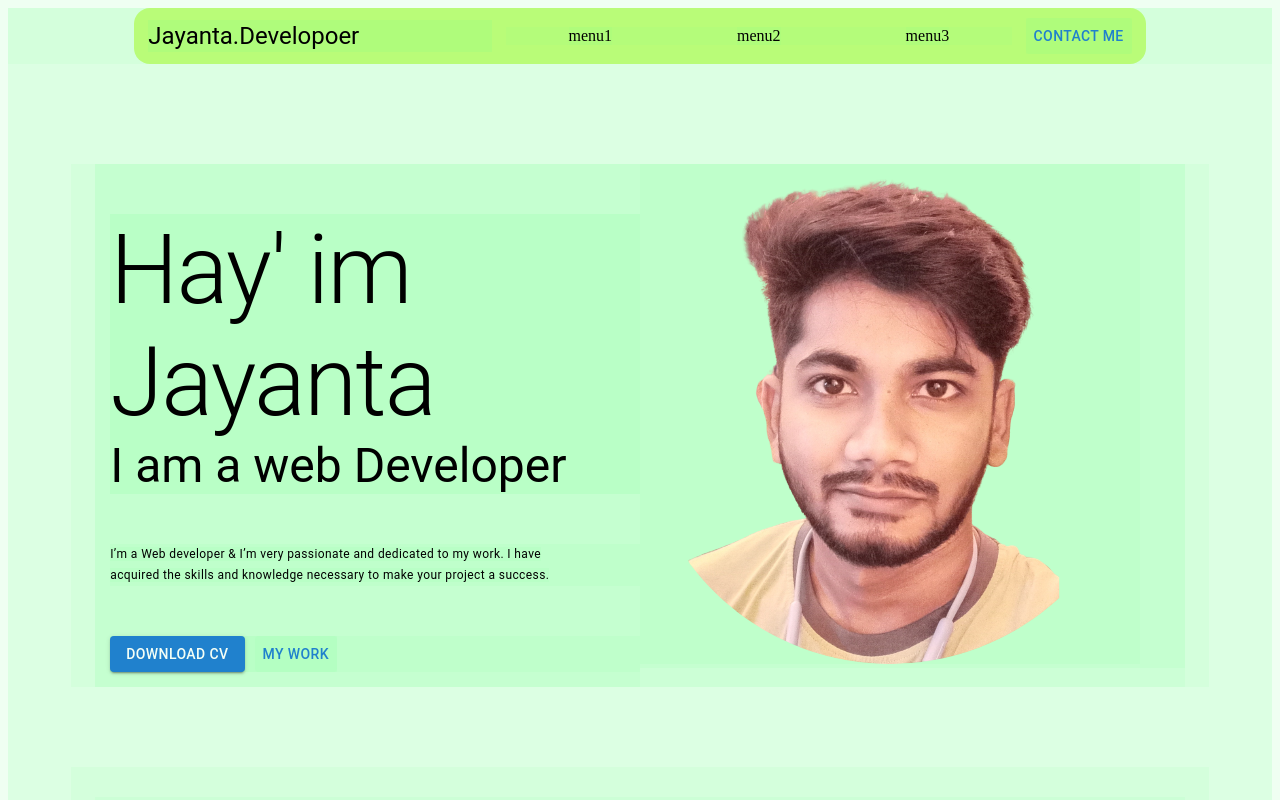
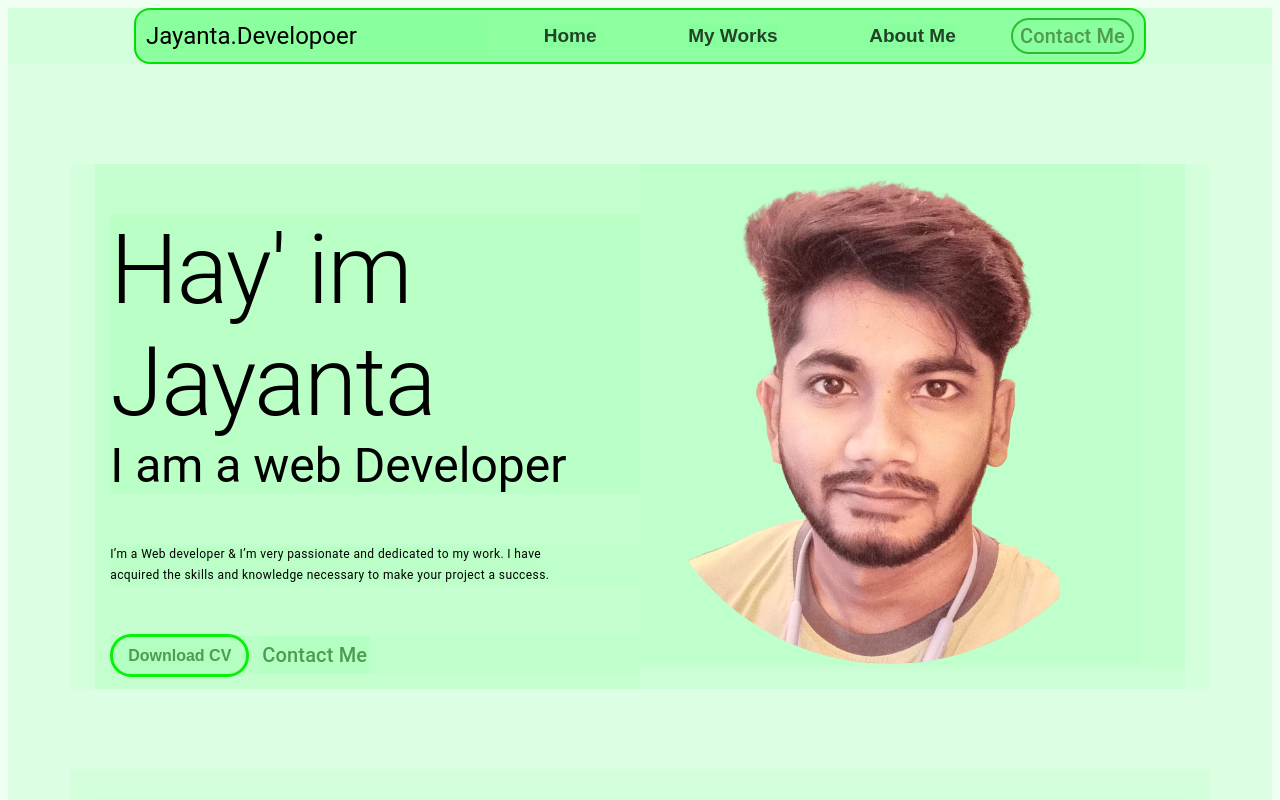
Before and after one commit to jayanta-developer/portfolio, a React (Create React App) app: page / in a window 1280 px wide. Shown: the top 800 px of the page. Built offline with nearby package versions, Linux system fonts and the light colour scheme.

Commit message:
almost done with navbar and home page

```diff
--- a/src/Pages/Home.css
+++ b/src/Pages/Home.css
@@ -23,8 +23,16 @@
   display: flex;
   flex-direction: row;
 }
+.DownloadCVBtn {
+  border: 3px solid #08f108;
+  border-radius: 21px;
+  padding: 10px 15px 10px 15px;
+  text-decoration: none;
+  color: #509b4f;
+  font-weight: 600;
+}
 .DownloadBtn {
-  padding: 0px 10px 0px 0px;
+  padding: 11px 10px 0px 0px;
 }
 .WorkBtn {
   padding: 0px 0px 0px 0px;
--- a/src/Pages/Home.jsx
+++ b/src/Pages/Home.jsx
@@ -1,8 +1,7 @@
 import { Container, Box, Typography, Button } from '@mui/material'
 import React from 'react';
 import AvatarImage from "../Assets/Images/20221004_214441-modified-removebg-preview.png"
-import resume from "../Assets/Document/Jayanta Dey.pdf"
-
+import resume from "../Assets/Document/Jayanta Dey.pdf";
 import "./Home.css"
 
 export default function Home() {
@@ -23,12 +22,12 @@ export default function Home() {
           <Box className="buttonBox ">
 
             <Box className="DownloadBtn">
-              <a href={resume}>
-              <Button variant="contained" >Download CV</Button>
+              <a className="DownloadCVBtn" href={resume} target="_blank">
+                <Typography variant="contained" >Download CV</Typography>
               </a>
             </Box>
             <Box className="WorkBtn">
-              <Button variant='text'>My work</Button>
+              <Typography sx={{ padding: "3px" }} className="contactMe" variant='h6'>Contact Me </Typography>
             </Box>
           </Box>
         </Box>
--- a/src/Pages/Works.css
+++ b/src/Pages/Works.css
@@ -19,7 +19,7 @@
   padding: 20px;
 }
 .projectItems {
-  border: 3px solid #d8a825;
+  border: 3px solid #08f108;
 }
 .coverPhoto {
   width: 300px;
--- a/src/Pages/Works.js
+++ b/src/Pages/Works.js
@@ -4,6 +4,7 @@ import { Link } from "react-router-dom";
 import project1 from "../Assets/Images/Screenshot 2023-05-27 163338.png";
 import project2 from "../Assets/Images/Screenshot 2023-05-27 172201.png";
 import "./Works.css";
+
 export default function Works() {
   return (
     <Container
@@ -11,7 +12,9 @@ export default function Works() {
       sx={{ marginTop: "80px", maxWidth: "90%" }}
     >
       <Box className="headerBox">
-        <Typography variant="h3">My Works</Typography>
+        <section id="MyWorks">
+          <Typography variant="h3">My Works</Typography>
+        </section>
       </Box>
       <Box className="SubHeaderBox">
         <Typography variant="h6">
@@ -27,6 +30,7 @@ export default function Works() {
             <Link
               className="projectItemLink"
               to={"https://github.com/jayanta-developer"}
+              target="_blank"
             >
               <Typography className="projectLinkText" variant="h6">
                 Go to GitHub
@@ -35,6 +39,7 @@ export default function Works() {
             <Link
               className="projectItemLink"
               to={"https://github.com/jayanta-developer"}
+              target="_blank"
             >
               <Typography className="projectLinkText" variant="h6">
                 Live preview
@@ -51,6 +56,7 @@ export default function Works() {
             <Link
               className="projectItemLink"
               to={"https://github.com/jayanta-developer"}
+              target="_blank"
             >
               <Typography className="projectLinkText" variant="h6">
                 Go to GitHub
@@ -58,7 +64,8 @@ export default function Works() {
             </Link>
             <Link
               className="projectItemLink"
-              to={"https://github.com/jayanta-developer"}
+              to={"https://jandjteams.com/wordpress/hevin/dark-home/"}
+              target="_blank"
             >
               <Typography className="projectLinkText" variant="h6">
                 Live preview
--- a/src/components/navBar.css
+++ b/src/components/navBar.css
@@ -4,16 +4,43 @@
   display: flex;
   justify-content: center;
   height: 56px;
+  transition: top 0.9s;
 }
+.navbar-fixed {
+  position: fixed;
+  top: 6px;
+  width: 100%;
+  /* border: 1px solid rgb(188, 190, 28); */
+  display: flex;
+  justify-content: center;
+  height: 56px;
+  transition: top 0.9s;
+}
+
+.logo {
+  font-size: 24px;
+  font-weight: bold;
+}
+
+.nav-links {
+  list-style: none;
+  display: flex;
+}
+
+.nav-links li {
+  margin-right: 10px;
+}
+
 .navBar {
   width: 80%;
   display: flex;
   flex-direction: row;
   justify-content: space-evenly;
-  /* border: 1px solid green; */
+  border: 2px solid #03df03;
   border-radius: 16px;
   align-items: center;
-  background-color: rgb(155, 249, 12, 48%);
+  background-color: rgb(118 255 139 / 74%);
+  /* background-color: rgb(155, 249, 12, 48%); */
 }
 .menuItems {
   width: 50%;
@@ -24,3 +51,19 @@
 .logo {
   width: 34%;
 }
+.NavBarItemLink {
+  color: #000000bd;
+  font-weight: 600;
+  font-size: 19px;
+  text-decoration: none;
+  font-family: sans-serif;
+}
+.contactMe {
+  color: #509b4f;
+  cursor: pointer;
+}
+.NavButtonBox {
+  border: 2px solid #0ca10cb8;
+  border-radius: 21px;
+  padding: 0px 7px 0px 7px;
+}
--- a/src/components/navBar.jsx
+++ b/src/components/navBar.jsx
@@ -1,12 +1,26 @@
-import React from 'react';
+import React, { useState, useEffect } from 'react';
 import { Box, Typography, Button } from '@mui/material';
-
 import "./navBar.css"
 
+export default function NavBar() {
+  const [isNavbarFixed, setIsNavbarFixed] = useState(true);
+  const [prevScrollPos, setPrevScrollPos] = useState(window.pageYOffset);
 
-export default function NavBar() {
+  useEffect(() => {
+    const handleScroll = () => {
+      const currentScrollPos = window.pageYOffset;
+      setIsNavbarFixed(currentScrollPos < prevScrollPos);
+      setPrevScrollPos(currentScrollPos);
+    };
+    window.addEventListener('scroll', handleScroll);
+    return () => {
+      window.removeEventListener('scroll', handleScroll);
+    };
+  }, [prevScrollPos]);
+
+
   return (
-    <Box className="navContainer">
+    <Box className={isNavbarFixed ? 'navbar-fixed' : 'navContainer'}>
       <Box className="navBar">
         <Box className="logo">
           <Typography variant='h5'>
@@ -14,12 +28,12 @@ export default function NavBar() {
           </Typography>
         </Box>
         <Box className="menuItems">
-          <Box className="menuItem">menu1</Box>
-          <Box className="menuItem">menu2</Box>
-          <Box className="menuItem">menu3</Box>
+          <a className="NavBarItemLink" href="#"><Box className="menuItem">Home</Box></a>
+          <a className="NavBarItemLink" href="#MyWorks"> <Box className="menuItem">My Works</Box></a>
+          <a className="NavBarItemLink" href="#"><Box className="menuItem">About Me</Box></a>
         </Box>
-        <Box className="buttonBox">
-          <Button>Contact Me</Button>
+        <Box className="NavButtonBox">
+          <Typography className="NavBarItemLink contactMe" variant='h6'>Contact Me</Typography>
         </Box>
       </Box>
     </Box>
--- a/src/style.css
+++ b/src/style.css
@@ -1,8 +1,14 @@
 * {
   box-sizing: border-box;
   background-color: rgb(118, 255, 139, 8%);
+  font-family: sans-serif;
 }
 html {
   background-color: rgb(118, 255, 139, 11%);
   box-sizing: border-box;
+  font-family: sans-serif;
 }
+body {
+  box-sizing: border-box;
+  font-family: sans-serif;
+}
```
